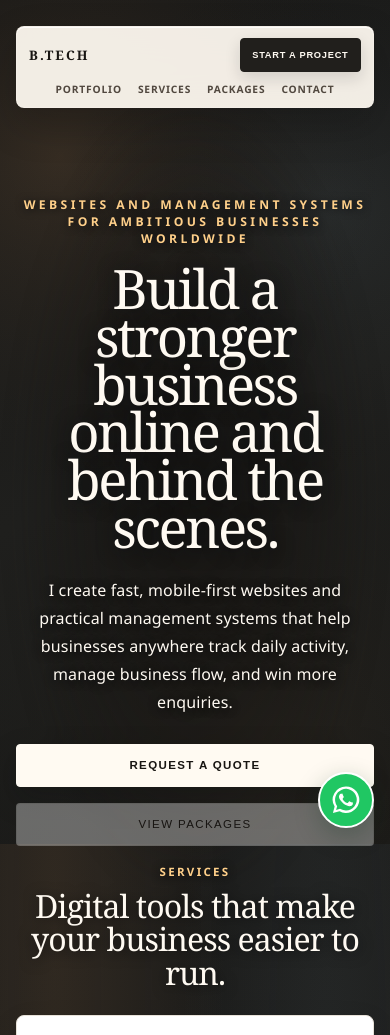
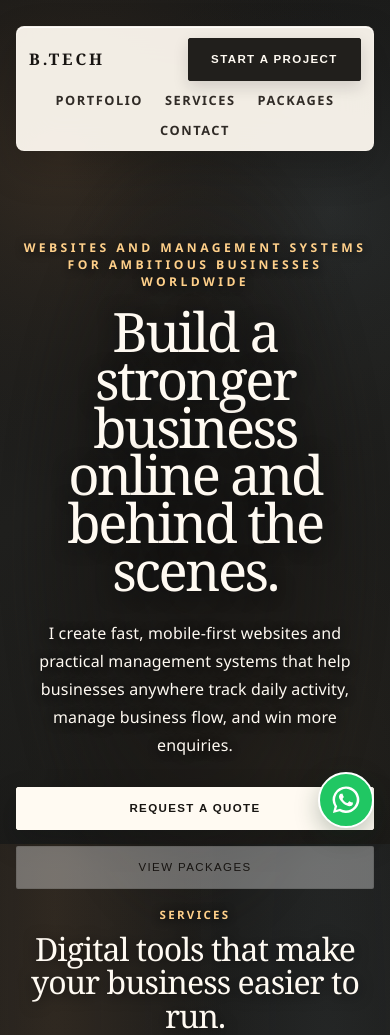
Before and after one commit to boyorkpeter/btech1, a plain HTML site: page index.html in a window 390 px wide. Shown: the top 1035 px of the page. Drawn offline with Linux system fonts and the light colour scheme.

Commit message:
Restore navbar typography sizing
Keep the redesigned navigation while preserving the original label and button sizes and leaving the rest of the interface unchanged.

Co-authored-by: Copilot <223556219+Copilot@users.noreply.github.com>

```diff
--- a/styles.css
+++ b/styles.css
@@ -144,16 +144,16 @@ body::before {
   display: flex;
   align-items: center;
   justify-content: center;
-  gap: 24px;
+  gap: 26px;
 }
 
 .nav a {
   position: relative;
-  color: #51483f;
+  color: #302b26;
   text-decoration: none;
-  font-size: 0.7rem;
+  font-size: 0.8rem;
   font-weight: 600;
-  letter-spacing: 0.1em;
+  letter-spacing: 0.12em;
   text-transform: uppercase;
   transition: color 0.2s ease;
 }
@@ -194,7 +194,7 @@ select:focus-visible {
 .primary,
 .secondary {
   border: 1px solid rgba(24, 21, 18, 0.1);
-  border-radius: 4px;
+  border-radius: 2px;
   padding: 0.9rem 1.4rem;
   font-size: 0.72rem;
   letter-spacing: 0.12em;
@@ -212,12 +212,13 @@ select:focus-visible {
 
 .nav-button {
   flex: 0 0 auto;
-  padding: 0.78rem 1rem;
+  padding: 0.9rem 1.4rem;
   background: #211f1c;
   border-color: #211f1c;
   color: #fffaf2;
-  font-size: 0.64rem;
+  font-size: 0.72rem;
   font-weight: 600;
+  letter-spacing: 0.12em;
   white-space: nowrap;
   box-shadow: 0 6px 16px rgba(24, 21, 18, 0.14);
 }
@@ -643,8 +644,8 @@ select:focus-visible {
   }
 
   .brand {
-    letter-spacing: 0.16em;
-    font-size: 0.82rem;
+    letter-spacing: 0.18em;
+    font-size: 1rem;
   }
 
   .topbar {
@@ -654,18 +655,7 @@ select:focus-visible {
 
   .topbar .nav-button {
     width: auto;
-    padding: 0.68rem 0.72rem;
-    font-size: 0.58rem;
-    letter-spacing: 0.08em;
-  }
-
-  .nav {
-    gap: 12px 16px;
-  }
-
-  .nav a {
-    font-size: 0.64rem;
-    letter-spacing: 0.08em;
+    padding: 0.9rem 1.4rem;
   }
 
   .nav-button,
```
